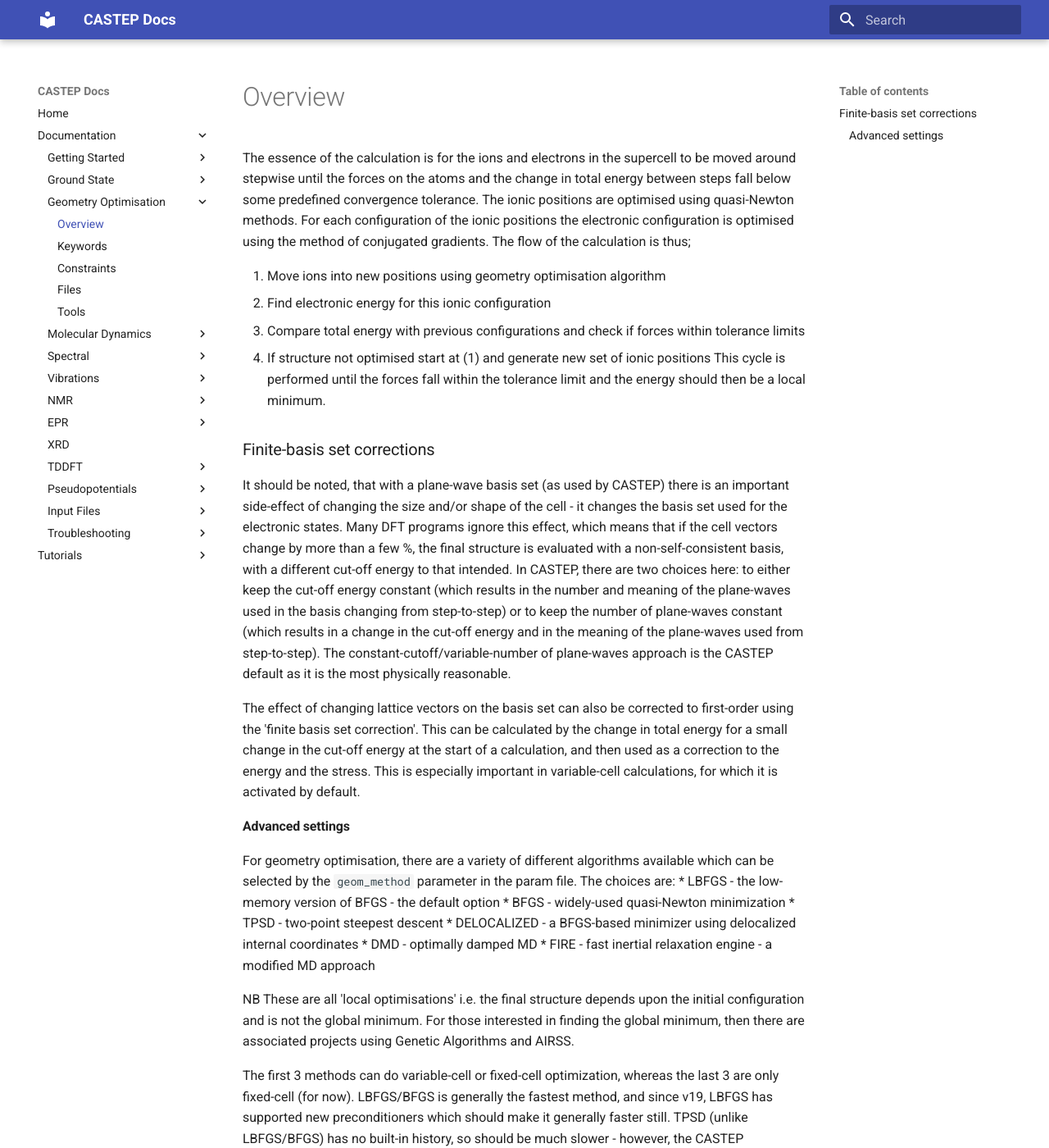
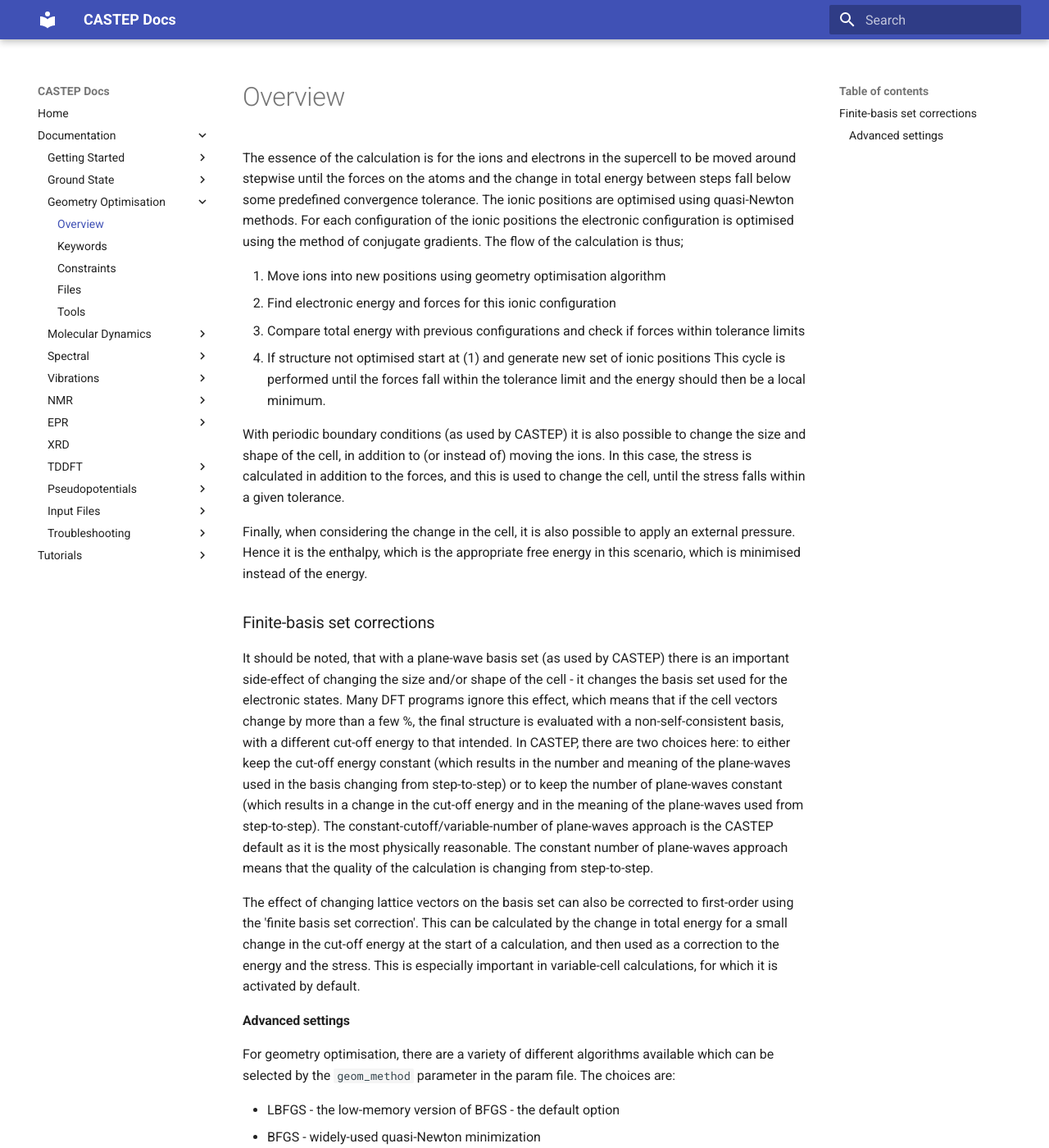
Before and after one commit to castep-docs/castep-docs, an MkDocs documentation site: the page built from docs/documentation/Geometry_Optimisation/overview.md, in a window 1280 px wide and 1400 px high. Shown: the whole window at 82% size. Built offline with MkDocs 1.6.1 and Material for MkDocs 9.7.7, drawn with Linux system fonts in a browser that asks for light colours; some of the changed text lies outside the part shown.

```diff
--- a/docs/documentation/Geometry_Optimisation/overview.md
+++ b/docs/documentation/Geometry_Optimisation/overview.md
@@ -1,22 +1,27 @@
 
 
-The essence of the calculation is for the ions and electrons in the supercell to be moved around stepwise until the forces on the atoms and the change in total energy between steps fall below some predefined convergence tolerance. The ionic positions are optimised using quasi-Newton methods. For each configuration of the ionic positions the electronic configuration is optimised using the method of conjugated gradients. The flow of the calculation is thus;
+The essence of the calculation is for the ions and electrons in the supercell to be moved around stepwise until the forces on the atoms and the change in total energy between steps fall below some predefined convergence tolerance. The ionic positions are optimised using quasi-Newton methods. For each configuration of the ionic positions the electronic configuration is optimised using the method of conjugate gradients. The flow of the calculation is thus;
 
 1. Move ions into new positions using geometry optimisation algorithm
-2. Find electronic energy for this ionic configuration
+2. Find electronic energy and forces for this ionic configuration
 3. Compare total energy with previous configurations and check if forces within tolerance limits
 4. If structure not optimised start at (1) and generate new set of ionic positions
 This cycle is performed until the forces fall within the tolerance limit and the energy should then be a local minimum.
 
+With periodic boundary conditions (as used by CASTEP) it is also possible to change the size and shape of the cell, in addition to (or instead of) moving the ions. In this case, the stress is calculated in addition to the forces, and this is used to change the cell, until the stress falls within a given tolerance.
+
+Finally, when considering the change in the cell, it is also possible to apply an external pressure. Hence it is the enthalpy, which is the appropriate free energy in this scenario, which is minimised instead of the energy.
+
 
 ### Finite-basis set corrections
 
-It should be noted, that with a plane-wave basis set (as used by CASTEP) there is an important side-effect of changing the size and/or shape of the cell - it changes the basis set used for the electronic states. Many DFT programs ignore this effect, which means that if the cell vectors change by more than a few %, the final structure is evaluated with a non-self-consistent basis, with a different cut-off energy to that intended. In CASTEP, there are two choices here: to either keep the cut-off energy constant (which results in the number and meaning of the plane-waves used in the basis changing from step-to-step) or to keep the number of plane-waves constant  (which results in a change in the cut-off energy and in the meaning of the plane-waves used from step-to-step). The constant-cutoff/variable-number of plane-waves approach is the CASTEP default as it is the most physically reasonable.
+It should be noted, that with a plane-wave basis set (as used by CASTEP) there is an important side-effect of changing the size and/or shape of the cell - it changes the basis set used for the electronic states. Many DFT programs ignore this effect, which means that if the cell vectors change by more than a few %, the final structure is evaluated with a non-self-consistent basis, with a different cut-off energy to that intended. In CASTEP, there are two choices here: to either keep the cut-off energy constant (which results in the number and meaning of the plane-waves used in the basis changing from step-to-step) or to keep the number of plane-waves constant  (which results in a change in the cut-off energy and in the meaning of the plane-waves used from step-to-step). The constant-cutoff/variable-number of plane-waves approach is the CASTEP default as it is the most physically reasonable. The constant number of plane-waves approach means that the quality of the calculation is changing from step-to-step.
 
 The effect of changing lattice vectors on the basis set can also be corrected to first-order using the 'finite basis set correction'. This can be calculated by the change in total energy for a small change in the cut-off energy at the start of a calculation, and then used as a correction to the energy and the stress. This is especially important in variable-cell calculations, for which it is activated by default.
 
 #### Advanced settings
 For geometry optimisation, there are a variety of different algorithms available which can be selected by the `geom_method` parameter in the param file. The choices are:
+
 * LBFGS - the low-memory version of BFGS - the default option
 * BFGS - widely-used quasi-Newton minimization
 * TPSD - two-point steepest descent
@@ -24,7 +29,7 @@ For geometry optimisation, there are a variety of different algorithms available
 * DMD - optimally damped MD
 * FIRE - fast inertial relaxation engine - a modified MD approach
 
-NB These are all 'local optimisations' i.e. the final structure depends upon the initial configuration and is not the global minimum. For those interested in finding the global minimum, then there are associated projects using Genetic Algorithms and AIRSS.
+NB These are all 'local optimisations', i.e. the final structure depends upon the initial configuration and is not the global minimum. For those interested in finding the global minimum, then there are associated projects using Genetic Algorithms and AIRSS.
 
 The first 3 methods can do variable-cell or fixed-cell optimization, whereas the last 3 are only fixed-cell (for now). LBFGS/BFGS is generally the fastest method, and since v19, LBFGS has supported new preconditioners which should make it generally faster still. TPSD (unlike LBFGS/BFGS) has no built-in history, so should be much slower - however, the CASTEP implementation has a very efficient preconditioner which makes up for this, and the lack of history means that variable-cell optimisation with additional cell constraints is much more efficient than the equivalent calculation in LBFGS/BFGS.
 
```
Also changed, not shown: docs/documentation/Geometry_Optimisation/constraints.md (+3 -2 lines), docs/documentation/Geometry_Optimisation/files.md (+6 -3 lines).
